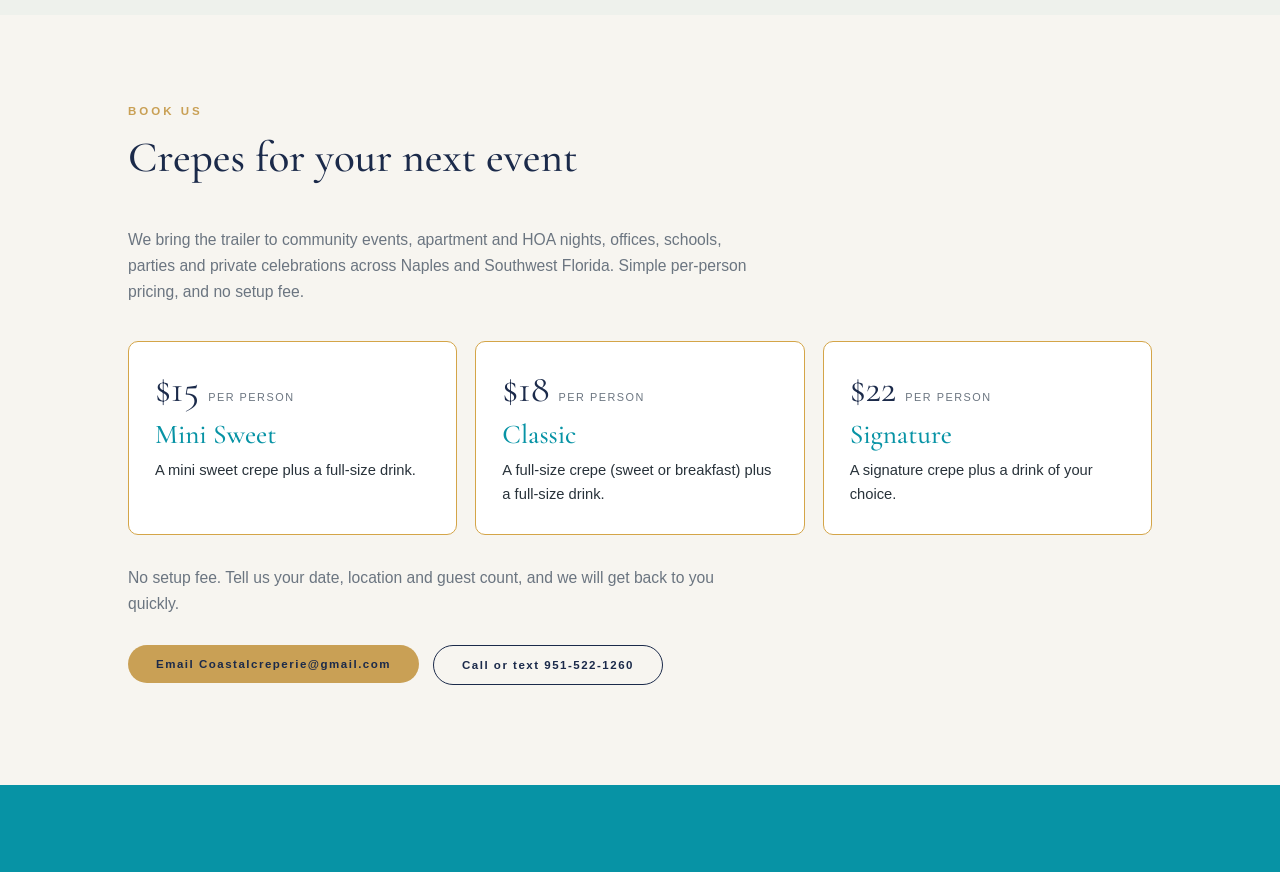
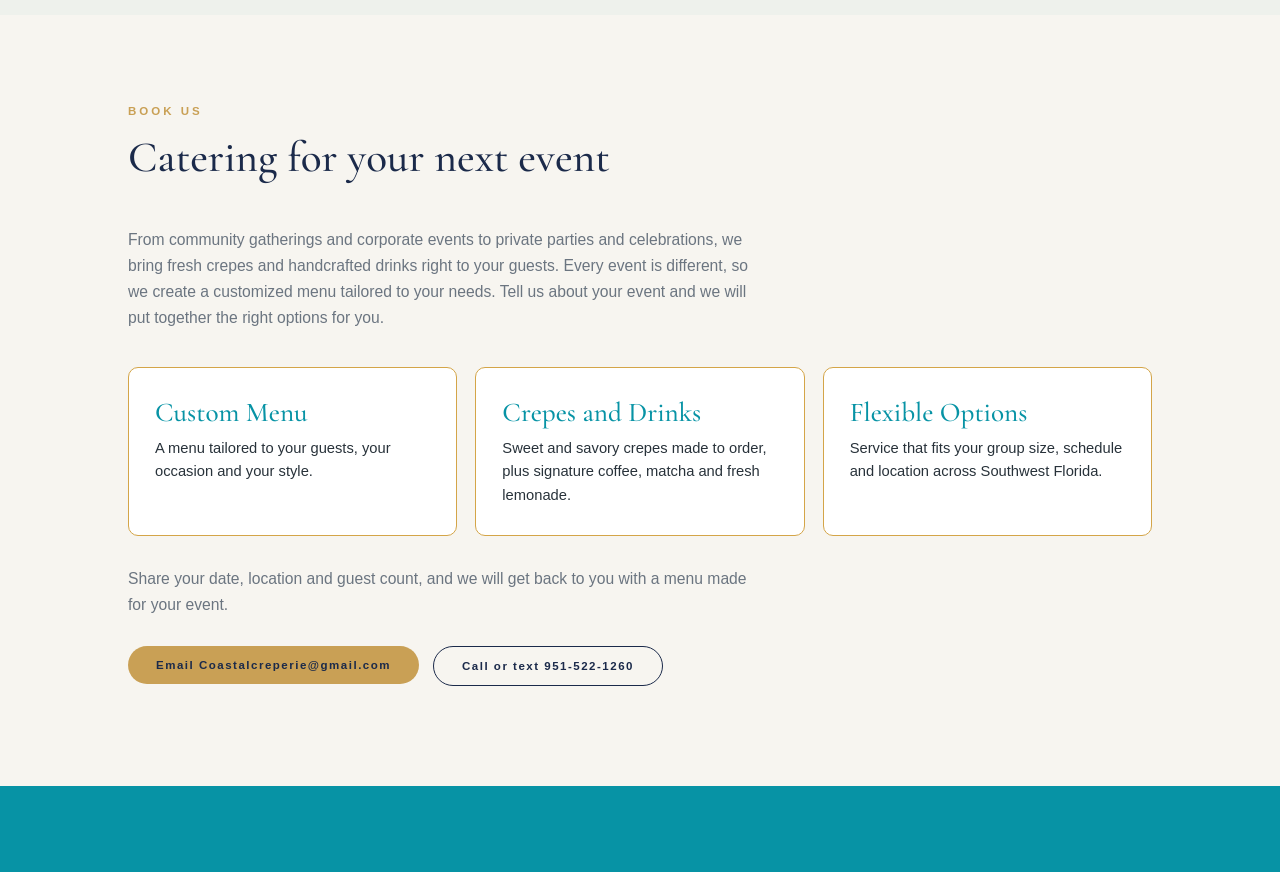
Before and after one commit to fonsecaM22/costal, a plain HTML site: page index.html in a window 1280 px wide. Shown: the part 3040-3912 px from the top of the page. Drawn offline with nearby package versions, Linux system fonts and the light colour scheme.

Commit message:
Book Us: replace package pricing with custom menu copy; fix RiverCreek Nov 26 hours

```diff
--- a/index.html
+++ b/index.html
@@ -157,28 +157,25 @@ We are a family business. We show up at farmers markets, hospitals, universities
 
 <section class="events__section" id="events">
   <div class="section__eyebrow">Book Us</div>
-  <h2 class="section__title">Crepes for your next event</h2>
-  <p class="events__intro">We bring the trailer to community events, apartment and HOA nights, offices, schools, parties and private celebrations across Naples and Southwest Florida. Simple per-person pricing, and no setup fee.</p>
+  <h2 class="section__title">Catering for your next event</h2>
+  <p class="events__intro">From community gatherings and corporate events to private parties and celebrations, we bring fresh crepes and handcrafted drinks right to your guests. Every event is different, so we create a customized menu tailored to your needs. Tell us about your event and we will put together the right options for you.</p>
 
   <div class="packages">
     <div class="package">
-      <div class="package__price">$15 <span>per person</span></div>
-      <h3>Mini Sweet</h3>
-      <p>A mini sweet crepe plus a full-size drink.</p>
+      <h3>Custom Menu</h3>
+      <p>A menu tailored to your guests, your occasion and your style.</p>
     </div>
     <div class="package">
-      <div class="package__price">$18 <span>per person</span></div>
-      <h3>Classic</h3>
-      <p>A full-size crepe (sweet or breakfast) plus a full-size drink.</p>
+      <h3>Crepes and Drinks</h3>
+      <p>Sweet and savory crepes made to order, plus signature coffee, matcha and fresh lemonade.</p>
     </div>
     <div class="package">
-      <div class="package__price">$22 <span>per person</span></div>
-      <h3>Signature</h3>
-      <p>A signature crepe plus a drink of your choice.</p>
+      <h3>Flexible Options</h3>
+      <p>Service that fits your group size, schedule and location across Southwest Florida.</p>
     </div>
   </div>
 
-  <p class="events__note">No setup fee. Tell us your date, location and guest count, and we will get back to you quickly.</p>
+  <p class="events__note">Share your date, location and guest count, and we will get back to you with a menu made for your event.</p>
   <div class="events__actions">
     <a class="maps__btn btn" href="mailto:coastalcreperie@gmail.com?subject=Event%20booking%20inquiry">Email Coastalcreperie@gmail.com</a>
     <a class="maps__btn btn events__btn--outline" href="tel:+19515221260">Call or text 951-522-1260</a>
--- a/schedule.json
+++ b/schedule.json
@@ -179,7 +179,7 @@
         "mon": "Nov",
         "name": "RiverCreek",
         "address": "12776 Springbrook Ct, Estero",
-        "hours": "8:00 AM – 10:30 PM",
+        "hours": "8:00 AM – 10:30 AM",
         "note": "Morning crepes at RiverCreek"
       },
       {
--- a/style.css
+++ b/style.css
@@ -738,25 +738,12 @@
   .package h3{
     font-size:1.7rem;
     color:#0793a5;
-    margin:10px 0 8px;
+    margin:0 0 8px;
   }
   .package p{
     color:var(--ink);
     font-size:.92rem;
     line-height:1.6;
-  }
-  .package__price{
-    font-family:'Cormorant Garamond', serif;
-    font-size:2.4rem;
-    color:var(--navy-deep);
-    line-height:1;
-  }
-  .package__price span{
-    font-family:'Jost',sans-serif;
-    font-size:.68rem;
-    letter-spacing:1.5px;
-    color:var(--muted);
-    text-transform:uppercase;
   }
   .events__actions{
     display:flex;
```
